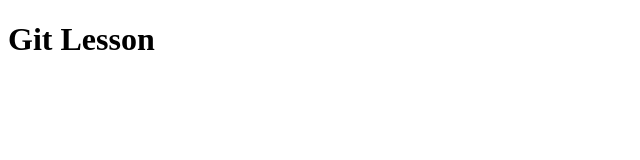
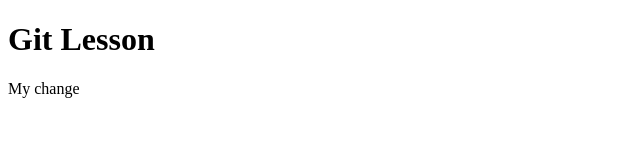
Before and after one commit to conarr/gitlesson, a plain HTML site: page index.html in a window 1280 px wide. Shown: the full height of the page, 0-640 px from the left. Drawn offline with Linux system fonts and the light colour scheme.

Commit message:
my changes

```diff
--- a/index.html
+++ b/index.html
@@ -6,5 +6,6 @@
 </head>
 <body>
   <h1>Git Lesson</h1>
+  <p>My change</p>
 </body>
 </html>
```
